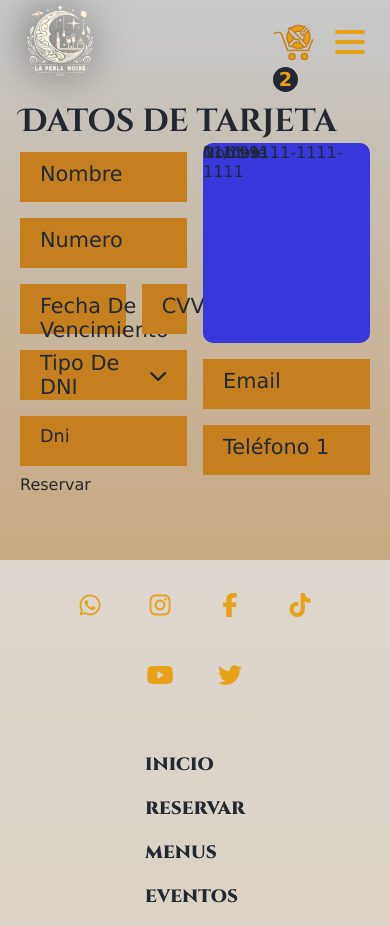
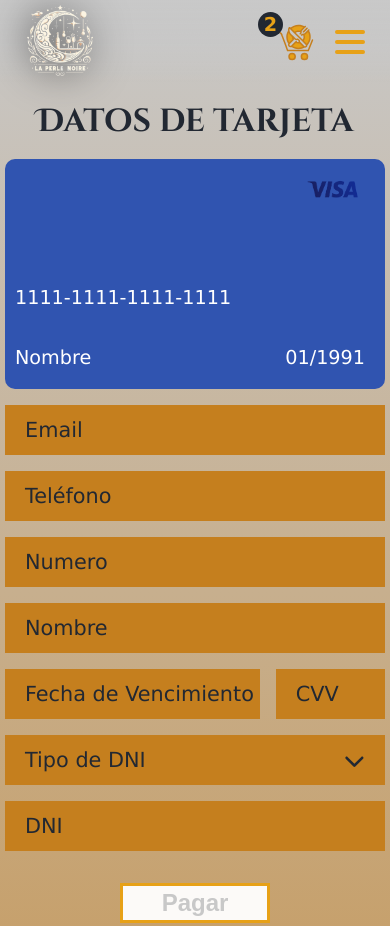
Before and after one commit to GiulianoCharra/la-perle-noire, a plain HTML site: page pages/pago/pago.html in a window 390 px wide. Shown: the top 926 px of the page. Drawn offline with Linux system fonts and the light colour scheme; a web font is replaced by a local one.

Commit message:
modificacion varias cosas

```diff
--- a/pages/pago/pago.css
+++ b/pages/pago/pago.css
@@ -1,15 +1,96 @@
+.tarjeta-datos {
+  /* display: grid;
+  grid-template:
+    "datos-tarjeta tarjeta " 50px
+    "datos-tarjeta tarjeta " 50px
+    "datos-tarjeta tarjeta " 50px
+    "datos-tarjeta datos-contacto " 50px
+    "datos-tarjeta datos-contacto " 50px
+    / 1fr 1fr; */
+}
+
+.datos-tarjeta {
+  grid-area: datos-tarjeta;
+}
+
+.datos-contacto {
+  grid-area: datos-contacto;
+}
+
+.datos-tarjeta,
+.datos-derecha,
+.datos-contacto {
+  gap: 40px;
+}
+
 .tarjeta {
-  width: 100%;
-  height: 200px;
+  grid-area: tarjeta;
+  width: 380px;
+  height: 230px;
+  border-radius: 10px;
+  font-size: 1.2rem;
   position: relative;
-  background-color: rgb(55, 55, 219);
-  border-radius: var(--card-border);
+  background-color: rgba(48, 84, 176, 1);
 }
 .tarjeta__nombre,
 .tarjeta__numero,
-.tarjeta__fecha_vencimiento {
+.tarjeta__fecha-vencimiento {
   position: absolute;
 }
-.tarjeta-fecha-vencimiento{width: 70%;}
+.tarjeta-fecha-vencimiento {
+  width: 70%;
+}
 
-.tarjeta-cvv{width: 30%;}
+.tarjeta-cvv {
+  width: 30%;
+}
+
+.tarjeta__numero {
+  position: absolute;
+  top: 60%;
+  left: 10px;
+  transform: translateY(-50%);
+  color: #fff;
+}
+
+
+.tarjeta__nombre {
+  position: absolute;
+  bottom: 20px;
+  left: 10px;
+  color: #fff;
+}
+
+
+.tarjeta__logo {
+  position: absolute;
+  top: 20px;
+  right: 20px;
+  width: 60px;
+  height: auto;
+}
+
+.tarjeta__fecha-vencimiento {
+  position: absolute;
+  bottom: 20px;
+  right: 20px;
+  color: #fff;
+}
+
+
+@media screen and (max-width: 768px) {
+  .tarjeta-datos {
+    display: grid;
+    grid-template:
+      " tarjeta "
+      " datos-tarjeta "
+      " datos-contacto "
+      / 1fr;
+  }
+
+  .datos-tarjeta,
+  .datos-derecha,
+  .datos-contacto {
+    gap: 1rem;
+  }
+}
--- a/pages/pago/pago.html
+++ b/pages/pago/pago.html
@@ -101,7 +101,7 @@
         </a>
         <div class="container">
           <div class="carrito carrito-mobile">
-            <div>
+            <a href="../carrito/carrito.html">
               <img
                 src="../../assets/svg/carrito.svg"
                 alt="icono del carrito de platos"
@@ -109,7 +109,7 @@
               <div class="g-center carrito__cantidad">
                 <p>2</p>
               </div>
-            </div>
+            </a>
           </div>
           <div class="menu-icon">
             <div
@@ -168,11 +168,22 @@
     <main class="container f-col main">
       <form
         id="form-tarjeta"
-        class="formulario-datos-tarjeta"
+        class="container f-col form-datos-tarjeta"
       >
         <span class="titulo-2">Datos de tarjeta</span>
-        <div class="container">
+        <div class="container ai-fs tarjeta-datos">
           <div class="container f-col w-100 datos-tarjeta">
+            <div class="form-input">
+              <input
+                type="text"
+                class="form-control"
+                name="tarjeta-numero"
+                id="tarjeta-numero"
+                placeholder="1111-1111-1111-1111"
+                required
+              />
+              <label for="tarjeta-nombre">Numero</label>
+            </div>
             <div class="form-input">
               <input
                 type="text"
@@ -182,19 +193,9 @@
                 placeholder="Juan"
                 required
               />
-              <label for="tarjeta-nombre">nombre</label>
+              <label for="tarjeta-nombre">Nombre</label>
             </div>
-            <div class="form-input">
-              <input
-                type="text"
-                class="form-control"
-                name="tarjeta-numero"
-                id="tarjeta-numero"
-                placeholder="1111-1111-1111-1111"
-                required
-              />
-              <label for="tarjeta-nombre">numero</label>
-            </div>
+
             <div class="container">
               <div class="form-input tarjeta-fecha-vencimiento">
                 <input
@@ -216,7 +217,7 @@
                   placeholder="123"
                   required
                 />
-                <label for="tarjeta-fecha-vencimiento">CVV</label>
+                <label for="tarjeta-cvv">CVV</label>
               </div>
             </div>
             <div class="form-input-select desplegable-tipo">
@@ -239,10 +240,11 @@
                     <input
                       type="radio"
                       name="dni-tipo"
-                      id="reason-option-1"
+                      id="tipo-dni-1"
                       value="dni"
+                      required
                     /><label
-                      for="reason-option-1"
+                      for="tipo-dni-1"
                       class=""
                       >DNI</label
                     >
@@ -251,10 +253,10 @@
                     <input
                       type="radio"
                       name="dni-tipo"
-                      id="reason-option-2"
+                      id="tipo-dni-2"
                       value="libreta enrolamiento"
                     /><label
-                      for="reason-option-2"
+                      for="tipo-dni-2"
                       class=""
                       >Libreta Enrolamiento</label
                     >
@@ -263,10 +265,10 @@
                     <input
                       type="radio"
                       name="dni-tipo"
-                      id="reason-option-3"
+                      id="tipo-dni-3"
                       value="pasaporte"
                     /><label
-                      for="reason-option-3"
+                      for="tipo-dni-3"
                       class=""
                       >pasaporte</label
                     >
@@ -281,44 +283,55 @@
                 name="dni"
                 id="dni"
                 placeholder="11222333"
+                required
               />
-              <label for="reserva-dni">dni</label>
+              <label for="tarjeta-dni">DNI</label>
             </div>
           </div>
-          <div class="container f-col w-100">
-            <div class="tarjeta">
+          <div class="container f-col datos-derecha">
+            <div id="tarjeta" class="tarjeta">
               <span class="tarjeta__nombre">Nombre</span
               ><span class="tarjeta__numero">1111-1111-1111-1111</span
-              ><span class="tarjeta__fecha_vencimiento">01/1991</span>
-              <div class="tarjeta__logo"></div>
+              ><span class="tarjeta__fecha-vencimiento">01/1991</span>
+              <img
+                src="../../assets/images/logo_tarjeta.png"
+                alt=""
+                class="tarjeta__logo"
+              />
             </div>
             <div class="container f-col w-100 datos-contacto">
               <div class="form-input">
                 <input
                   type="email"
                   class="form-control"
-                  name="reserva-email"
-                  id="reserva-email"
+                  name="tarjeta-email"
+                  id="tarjeta-email"
                   placeholder="pepe@gmail.com"
                   required
                 />
-                <label for="reserva-email">email</label>
+                <label for="tarjeta-email">Email</label>
               </div>
               <div class="form-input">
                 <input
                   type="tel"
                   class="form-control"
-                  name="reserva-telefono-1"
-                  id="reserva-telefono-1"
+                  name="tarjeta-telefono"
+                  id="tarjeta-telefono"
                   placeholder="351-1234567"
                   required
                 />
-                <label for="reserva-telefono-1">teléfono 1</label>
+                <label for="tarjeta-telefono">Teléfono</label>
               </div>
             </div>
           </div>
         </div>
-        <div class="btn_pricipal_pagar"><span class="btn_name">Reservar</span></div>
+        <button
+          id="btnPagar"
+          class="btn-principal"
+          type="submit"
+        >
+          <span class="btn__name">Pagar</span>
+        </button>
       </form>
     </main>
 
--- a/pages/pago/pago.js
+++ b/pages/pago/pago.js
@@ -0,0 +1,55 @@
+import desplegar from "../../scripts/desplegable.js";
+
+desplegar.controlDespliegue();
+
+// Obtener elementos HTML y sus valores iniciales
+const numeroTarjeta = document.querySelector(".tarjeta__numero");
+const nombreTitular = document.querySelector(".tarjeta__nombre");
+const fechaVencimiento = document.querySelector(".tarjeta__fecha-vencimiento");
+// const cvv = document.querySelector("tarjeta-cvv");
+
+const inputNumero = document.getElementById("tarjeta-numero");
+const inputNombre = document.getElementById("tarjeta-nombre");
+const inputFecha = document.getElementById("tarjeta-fecha-vencimiento");
+const inputCVV = document.getElementById("tarjeta-cvv");
+
+inputNumero.addEventListener("input", () => {
+  let numeroLimpio = inputNumero.value.replace(/[^0-9]/g, "");
+  let numeroFormateado = "";
+  if (numeroLimpio.length > 16) {
+    numeroLimpio = numeroLimpio.slice(0, 16);
+  }
+  for (let i = 0; i < numeroLimpio.length; i++) {
+    if (i > 0 && i % 4 === 0) {
+      numeroFormateado += "-";
+    }
+    numeroFormateado += numeroLimpio[i];
+  }
+  inputNumero.value = numeroFormateado;
+  numeroTarjeta.textContent = numeroFormateado;
+});
+
+inputNombre.addEventListener("input", () => {
+  nombreTitular.textContent = inputNombre.value.toUpperCase(); // Puedes aplicar estilos específicos, como convertir a mayúsculas.
+});
+
+inputFecha.addEventListener("input", () => {
+  let fechaLimpia = inputFecha.value.replace(/\D/g, "");
+  if (fechaLimpia.length > 4) {
+    fechaLimpia = fechaLimpia.slice(0, 4);
+  }
+  if (fechaLimpia.length >= 2) {
+    fechaLimpia = fechaLimpia.slice(0, 2) + "/" + fechaLimpia.slice(2);
+  }
+  inputFecha.value = fechaLimpia;
+  fechaVencimiento.textContent = fechaLimpia;
+});
+
+inputCVV.addEventListener("input", () => {
+  let cvvLimpio = inputCVV.value.replace(/\D/g, "");
+  if (cvvLimpio.length > 4) {
+    cvvLimpio = cvvLimpio.slice(0, 4);
+  }
+  inputCVV.value = cvvLimpio;
+  //   cvv.textContent = inputCVV.value;
+});
--- a/style.css
+++ b/style.css
@@ -10,7 +10,7 @@
 @import url(./styles/components/form-input-desplegable.css);
 @import url(./styles/components/calendario.css);
 
-@import url('https://fonts.googleapis.com/css2?family=Cinzel+Decorative:wght@400;700;900&display=swap');
+@import url("https://fonts.googleapis.com/css2?family=Cinzel+Decorative:wght@400;700;900&display=swap");
 
 :root {
   --color-tercero: 231, 161, 23;
--- a/styles/components/footer.css
+++ b/styles/components/footer.css
@@ -46,7 +46,7 @@
   width: clamp(50px, 20vw, 250px);
   aspect-ratio: 1;
   position: absolute;
-  left: calc(50% - calc(clamp(50px, 20vw, 300px) / 2));
+  left: calc(50% - calc(clamp(50px, 20vw, 250px) / 2));
 }
 
 .info-contacto__imagen {
--- a/styles/components/form-input-desplegable.css
+++ b/styles/components/form-input-desplegable.css
@@ -1,5 +1,5 @@
 .form-input-select {
-  text-transform: capitalize;
+  /* text-transform: capitalize; */
   display: flex;
   flex-direction: column;
   align-items: center;
@@ -82,10 +82,7 @@
 
 .contenedor-opciones {
   /* background: rgba(var(--color-segundo), 1); */
-  background-image: linear-gradient(
-    rgba(var(--color-cuarto), 1),
-    rgba(var(--color-quinto), 1)
-  );
+  background-image: linear-gradient(rgba(var(--color-cuarto), 1), rgba(var(--color-quinto), 1));
   max-height: 0;
   opacity: 0;
   transition-property: max-height, opacity, padding-block;
@@ -100,6 +97,7 @@
   padding-block: 0px;
   transform-origin: top;
   z-index: -10;
+  padding-right: 10px;
 }
 
 .contenedor-opciones.contenedor--calendario {
@@ -134,5 +132,13 @@
   height: 30px;
 }
 
+.listado-opciones::-webkit-scrollbar {
+  width: 10px;
+}
+
+.listado-opciones::-webkit-scrollbar-thumb {
+  background-color: rgba(var(--color-segundo), 0.5);
+}
+
 @media screen and (min-width: 768px) {
 }
--- a/styles/components/form-input.css
+++ b/styles/components/form-input.css
@@ -1,5 +1,5 @@
 .form-input {
-  text-transform: capitalize;
+  /* text-transform: capitalize; */
   display: flex;
   align-items: center;
   width: 100%;
@@ -18,11 +18,10 @@
   font-size: 1.3rem;
   padding-left: 20px;
   position: absolute;
-  top: 10px;
+  top: 13px;
   transition-property: translate, font-size;
   transition-duration: var(--duracion-animacion-lento);
 }
-
 .form-input:focus-within > input + label,
 .form-input:has(input:valid) > input + label,
 .form-input:has(input:not([required])) > input:focus-within + label,
```
Also changed, not shown: index.html (+3 -3 lines), pages/carrito/carrito.html (+2 -2 lines), pages/direccion/direccion.html (+2 -2 lines), pages/eventos/eventos.html (+2 -2 lines), pages/menu/menu.html (+2 -2 lines), pages/menu/menu.js (+9 -4 lines), pages/opciones-pago/opciones-pago.html (+2 -2 lines), pages/reserva/reserva.css (+8 -0 lines), pages/reserva/reserva.html (+8 -8 lines), styles/components/card-comida.css (+47 -13 lines), assets/images/logo_tarjeta.png (added).
